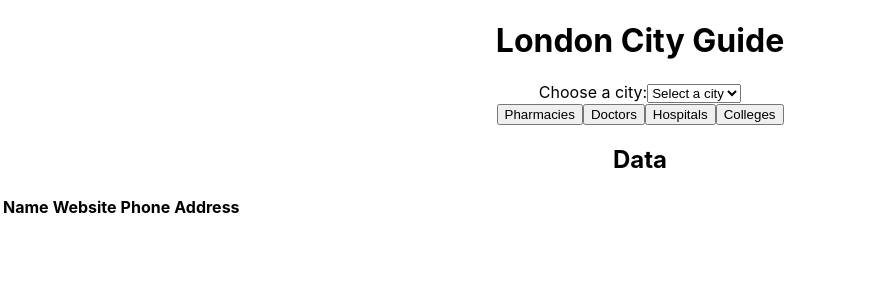
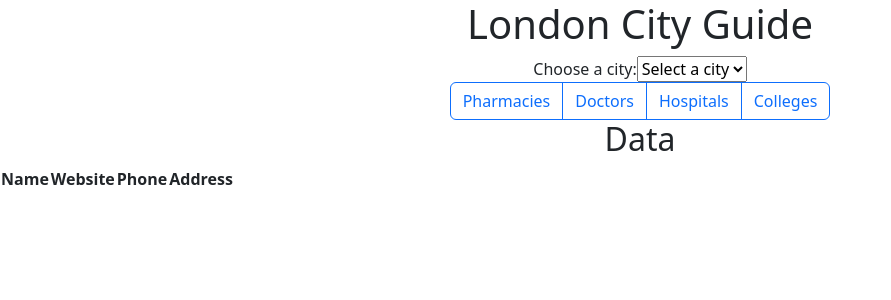
Before and after one commit to SaadiaELF/cyf-london-mini-guide, a React (Create React App) app in the folder client/: page / in a window 1280 px wide. Shown: the top 300 px of the page, without its empty margins (0-891 px from the left). Built offline with nearby package versions, Linux system fonts and the light colour scheme.

Commit message:
added button group

```diff
--- a/client/src/App.js
+++ b/client/src/App.js
@@ -1,11 +1,14 @@
+import React, { useEffect, useState } from "react";
+import "bootstrap/dist/css/bootstrap.min.css";
+import { Alert, Button, ButtonGroup } from "reactstrap";
 import "./App.css";
-import React, { useEffect, useState } from "react";
 
 function App() {
   const [city, setCity] = useState("");
-  const [category, setCategory] = useState("");
+  const [category, setCategory] = useState(null);
   const [cityData, setCityData] = useState([]);
   const [showMessage, setShowMessage] = useState(false);
+  // const [selected, setSelected] = useState(null);
 
   useEffect(() => {
     city &&
@@ -31,7 +34,7 @@ function App() {
   }
 
   return (
-    <div className="App">
+    <div className="App text-center">
       <h1>London City Guide</h1>
       <label htmlFor="cities">Choose a city:</label>
       <select id="cities" name="cities" onChange={selectCity}>
@@ -40,20 +43,51 @@ function App() {
         <option value="heathrow">Heathrow</option>
         <option value="harrow">Harrow</option>
       </select>
-      {showMessage && <div>Please select a city first</div>}
+
+      {showMessage && (
+        <Alert className="m-5 text-center" color="danger">
+          You need to select a city first
+        </Alert>
+      )}
       <div>
-        <button type="button" value="pharmacies" onClick={selectCategory}>
-          Pharmacies
-        </button>
-        <button type="button" value="doctors" onClick={selectCategory}>
-          Doctors
-        </button>
-        <button type="button" value="hospitals" onClick={selectCategory}>
-          Hospitals
-        </button>
-        <button type="button" value="colleges" onClick={selectCategory}>
-          Colleges
-        </button>
+        <ButtonGroup>
+          <Button
+            color="primary"
+            outline
+            value="pharmacies"
+            onClick={selectCategory}
+            active={category === "pharmacies"}
+          >
+            Pharmacies
+          </Button>
+          <Button
+            color="primary"
+            outline
+            value="doctors"
+            onClick={selectCategory}
+            active={category === "doctors"}
+          >
+            Doctors
+          </Button>
+          <Button
+            color="primary"
+            outline
+            value="hospitals"
+            onClick={selectCategory}
+            active={category === "hospitals"}
+          >
+            Hospitals
+          </Button>
+          <Button
+            color="primary"
+            outline
+            value="colleges"
+            onClick={selectCategory}
+            active={category === "colleges"}
+          >
+            Colleges
+          </Button>
+        </ButtonGroup>
       </div>
       <h2>Data</h2>
       <table>
```
